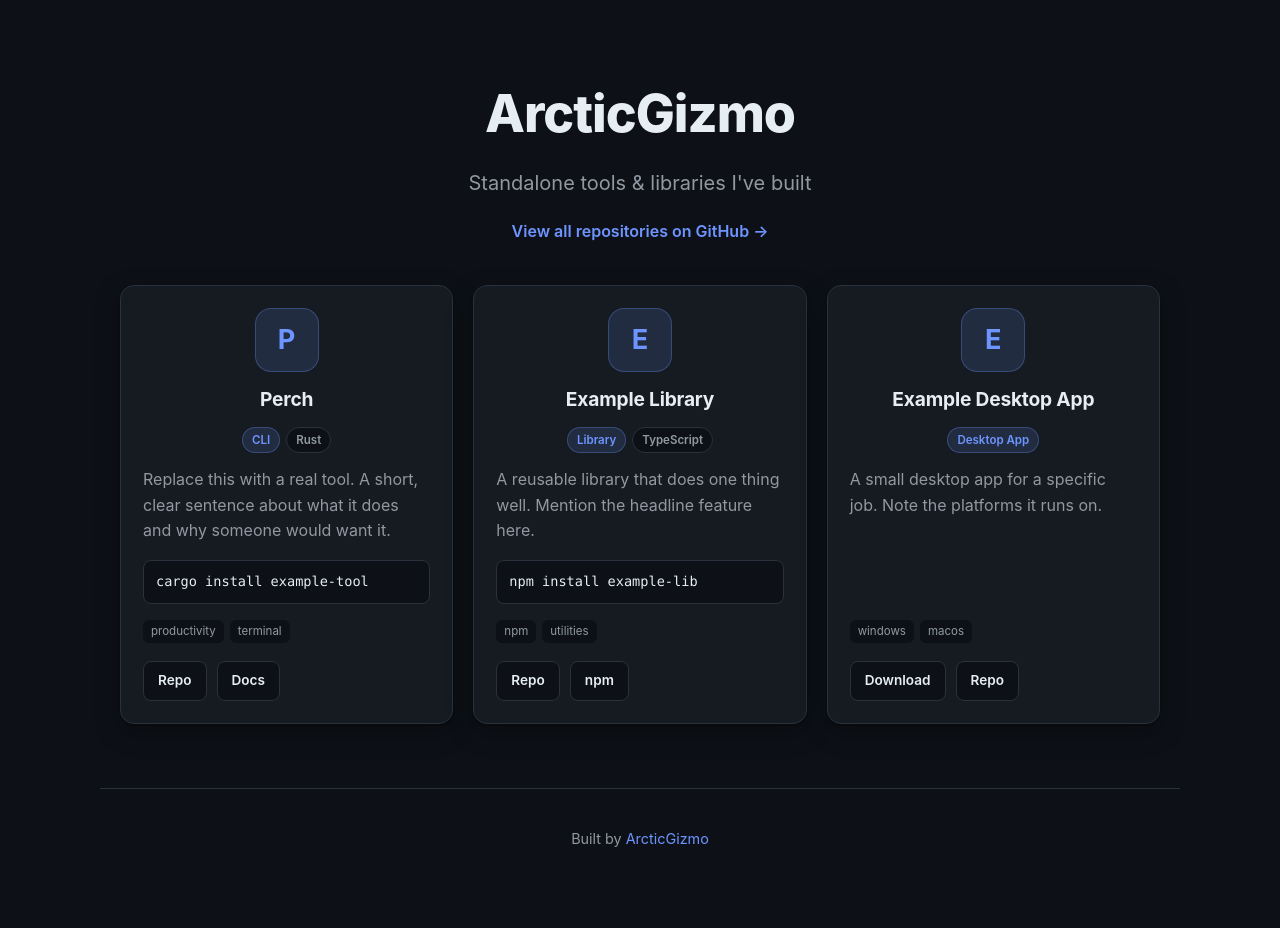
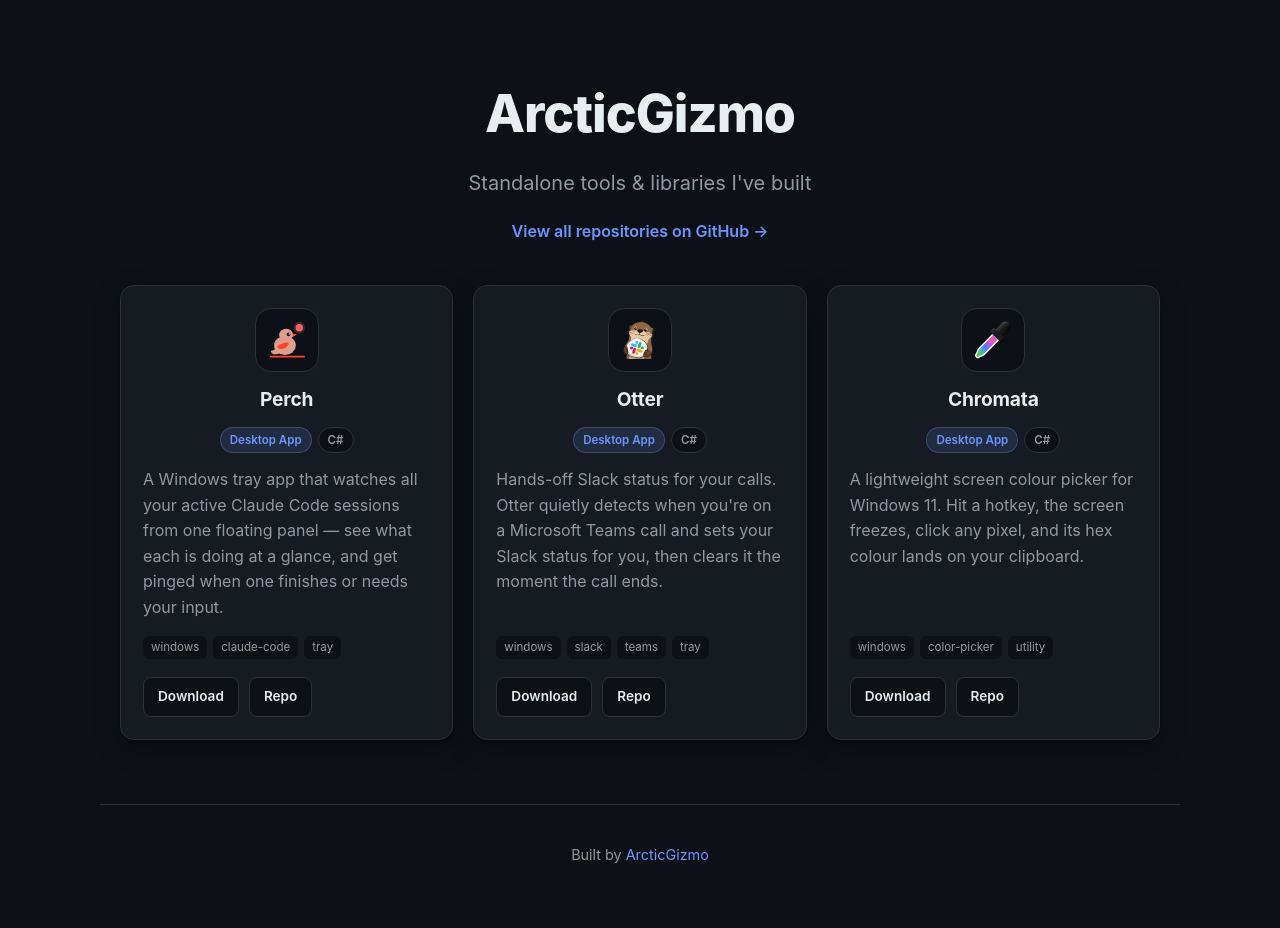
Before and after one commit to ArcticGizmo/ArcticGizmo.github.io, a Jekyll site: the page built from index.html, in a window 1280 px wide. Built offline with Jekyll 4.4.1, drawn with Linux system fonts in a browser that asks for light colours.

Commit message:
Added real projects

```diff
--- a/_data/projects.yml
+++ b/_data/projects.yml
@@ -17,35 +17,37 @@
 # ---------------------------------------------------------------------------
 
 - name: Perch
-  description: Replace this with a real tool. A short, clear sentence about what it does and why someone would want it.
-  type: CLI
-  language: Rust
-  install: cargo install example-tool
-  tags: [productivity, terminal]
-  links:
-    - label: Repo
-      url: https://github.com/ArcticGizmo/example-tool
-    - label: Docs
-      url: https://github.com/ArcticGizmo/example-tool#readme
-
-- name: Example Library
-  description: A reusable library that does one thing well. Mention the headline feature here.
-  type: Library
-  language: TypeScript
-  install: npm install example-lib
-  tags: [npm, utilities]
-  links:
-    - label: Repo
-      url: https://github.com/ArcticGizmo/example-lib
-    - label: npm
-      url: https://www.npmjs.com/package/example-lib
-
-- name: Example Desktop App
-  description: A small desktop app for a specific job. Note the platforms it runs on.
+  description: A Windows tray app that watches all your active Claude Code sessions from one floating panel — see what each is doing at a glance, and get pinged when one finishes or needs your input.
+  logo: /assets/img/perch.svg
   type: Desktop App
-  tags: [windows, macos]
+  language: C#
+  tags: [windows, claude-code, tray]
   links:
     - label: Download
-      url: https://github.com/ArcticGizmo/example-app/releases/latest
+      url: https://github.com/ArcticGizmo/perch/releases/latest
     - label: Repo
-      url: https://github.com/ArcticGizmo/example-app
+      url: https://github.com/ArcticGizmo/perch
+
+- name: Otter
+  description: Hands-off Slack status for your calls. Otter quietly detects when you're on a Microsoft Teams call and sets your Slack status for you, then clears it the moment the call ends.
+  logo: /assets/img/otter.png
+  type: Desktop App
+  language: C#
+  tags: [windows, slack, teams, tray]
+  links:
+    - label: Download
+      url: https://github.com/ArcticGizmo/otter/releases/latest
+    - label: Repo
+      url: https://github.com/ArcticGizmo/otter
+
+- name: Chromata
+  description: A lightweight screen colour picker for Windows 11. Hit a hotkey, the screen freezes, click any pixel, and its hex colour lands on your clipboard.
+  logo: /assets/img/chromata.png
+  type: Desktop App
+  language: C#
+  tags: [windows, color-picker, utility]
+  links:
+    - label: Download
+      url: https://github.com/ArcticGizmo/chromata/releases/latest
+    - label: Repo
+      url: https://github.com/ArcticGizmo/chromata
--- a/assets/css/style.css
+++ b/assets/css/style.css
@@ -90,6 +90,7 @@
 .card-logo {
   width: 64px;
   height: 64px;
+  padding: 12px;
   border-radius: 16px;
   object-fit: contain;
   background: var(--bg-inset);
```
Also changed, not shown: assets/img/chromata.png (added), assets/img/otter.png (added), assets/img/perch.svg (added), 1 other file.
